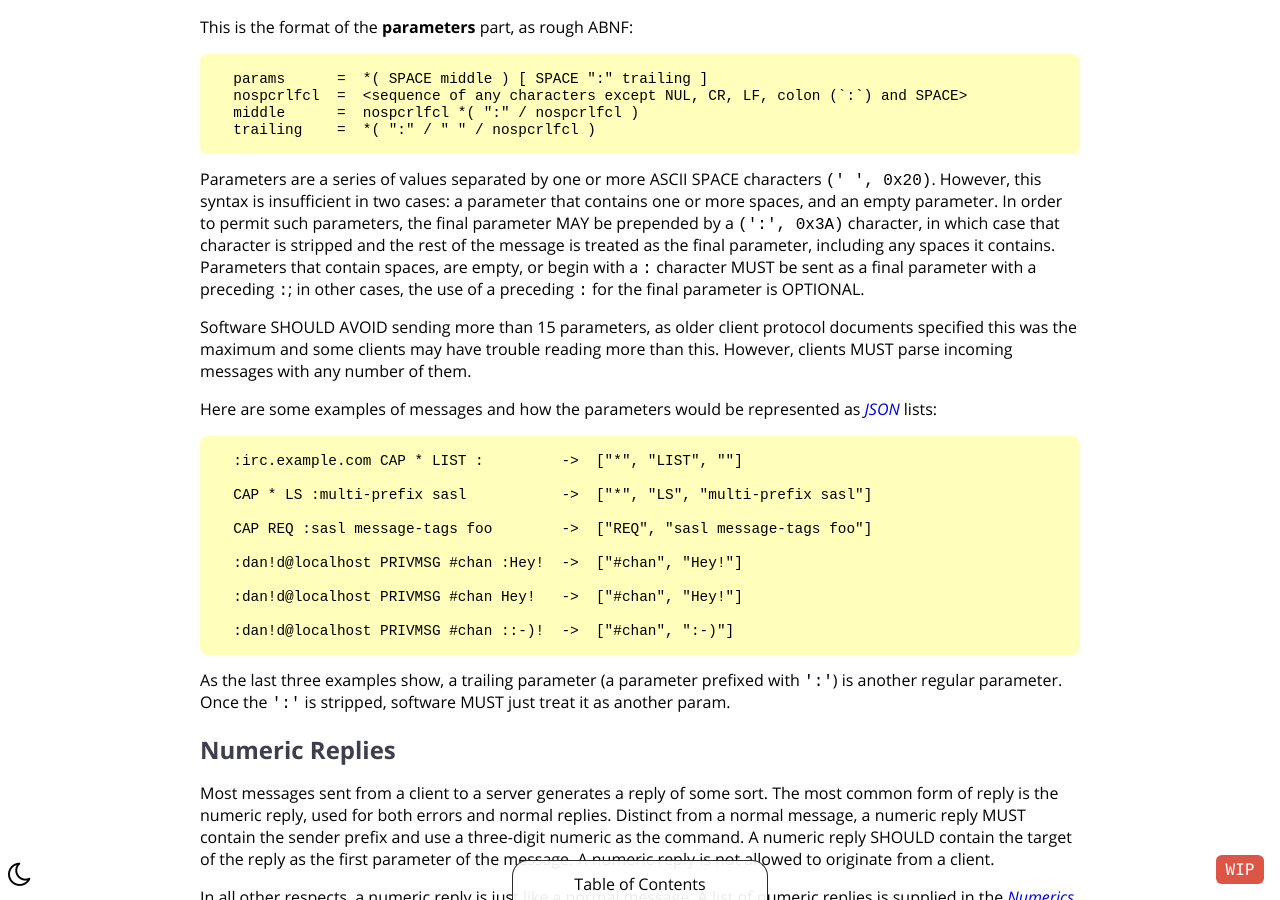
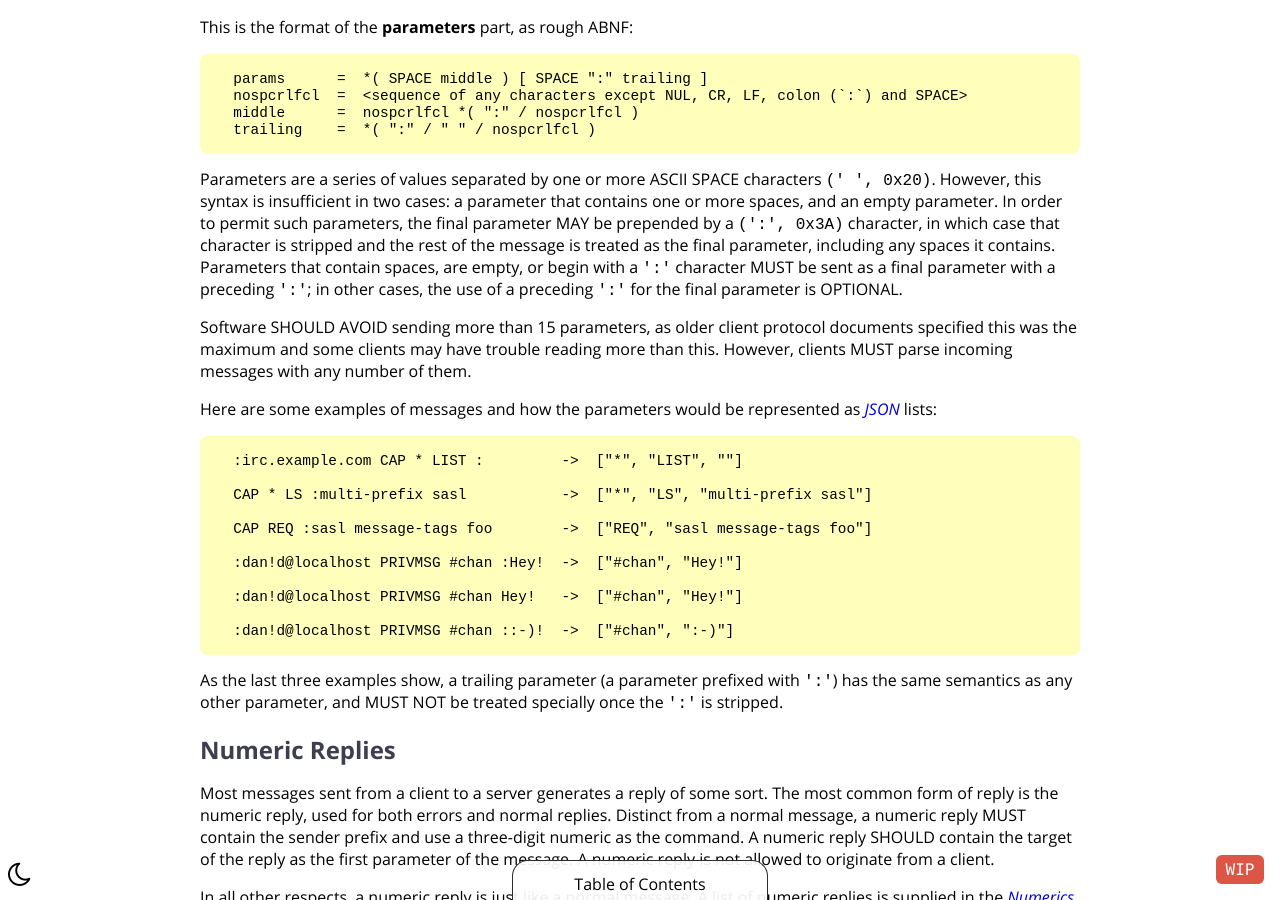
Before and after one commit to ircdocs/modern-irc, a Jekyll site: the page built from index.md, in a window 1280 px wide and 900 px high, scrolled down 9159 px. Built offline with Jekyll 4.4.1, drawn with Linux system fonts in a browser that asks for light colours.

Commit message:
language tweak; consistently enclose : in single quotes

```diff
--- a/index.md
+++ b/index.md
@@ -346,7 +346,7 @@ This is the format of the **parameters** part, as rough ABNF:
       middle      =  nospcrlfcl *( ":" / nospcrlfcl )
       trailing    =  *( ":" / " " / nospcrlfcl )
 
-Parameters are a series of values separated by one or more ASCII SPACE characters `(' ', 0x20)`. However, this syntax is insufficient in two cases: a parameter that contains one or more spaces, and an empty parameter. In order to permit such parameters, the final parameter MAY be prepended by a `(':', 0x3A)` character, in which case that character is stripped and the rest of the message is treated as the final parameter, including any spaces it contains. Parameters that contain spaces, are empty, or begin with a `:` character MUST be sent as a final parameter with a preceding `:`; in other cases, the use of a preceding `:` for the final parameter is OPTIONAL.
+Parameters are a series of values separated by one or more ASCII SPACE characters `(' ', 0x20)`. However, this syntax is insufficient in two cases: a parameter that contains one or more spaces, and an empty parameter. In order to permit such parameters, the final parameter MAY be prepended by a `(':', 0x3A)` character, in which case that character is stripped and the rest of the message is treated as the final parameter, including any spaces it contains. Parameters that contain spaces, are empty, or begin with a `':'` character MUST be sent as a final parameter with a preceding `':'`; in other cases, the use of a preceding `':'` for the final parameter is OPTIONAL.
 
 Software SHOULD AVOID sending more than 15 parameters, as older client protocol documents specified this was the maximum and some clients may have trouble reading more than this. However, clients MUST parse incoming messages with any number of them.
 
@@ -364,7 +364,7 @@ Here are some examples of messages and how the parameters would be represented a
 
       :dan!d@localhost PRIVMSG #chan ::-)!  ->  ["#chan", ":-)"]
 
-As the last three examples show, a trailing parameter (a parameter prefixed with `':'`) is another regular parameter. Once the `':'` is stripped, software MUST just treat it as another param.
+As the last three examples show, a trailing parameter (a parameter prefixed with `':'`) has the same semantics as any other parameter, and MUST NOT be treated specially once the `':'` is stripped.
 
 
 
```
